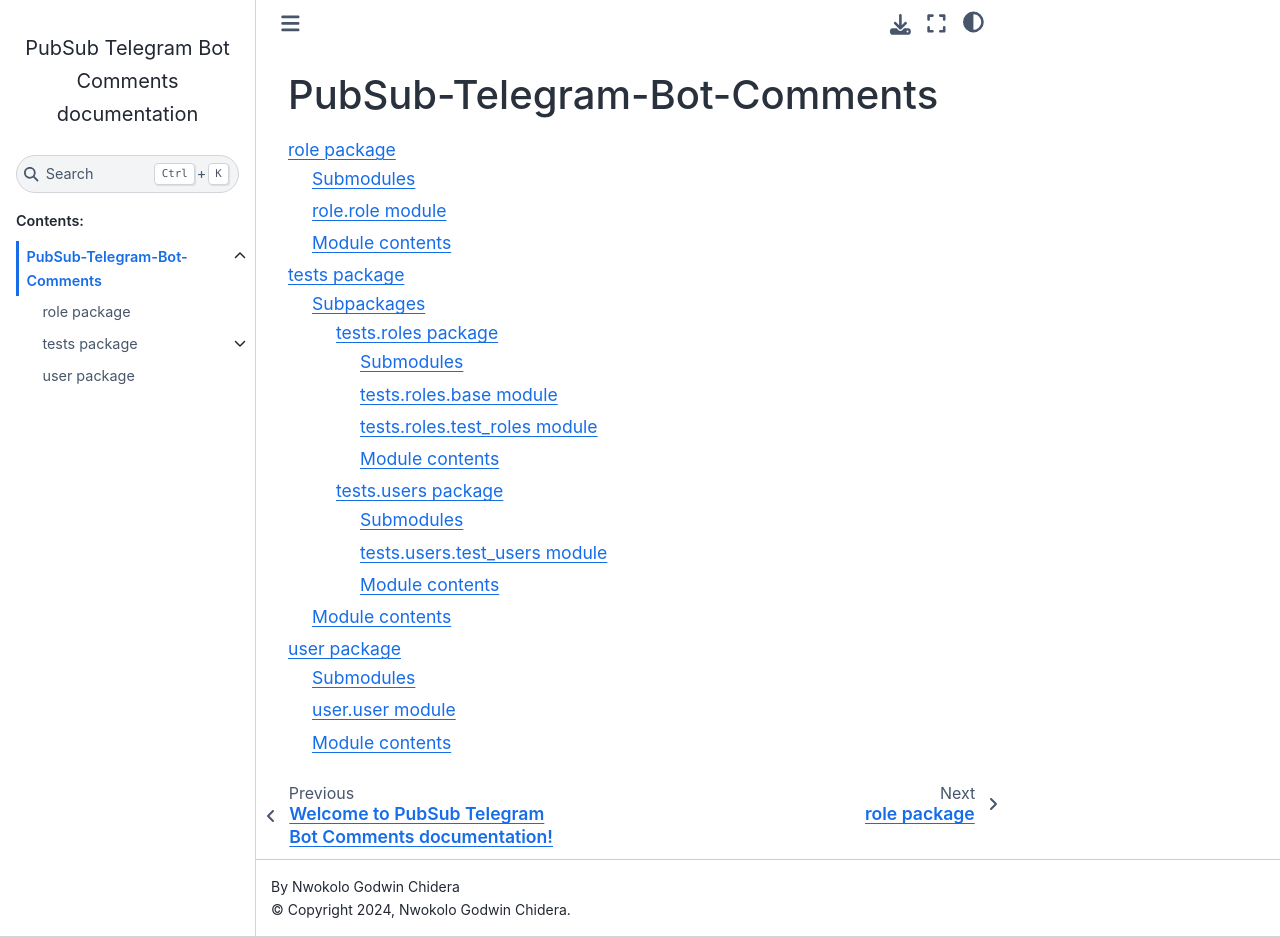
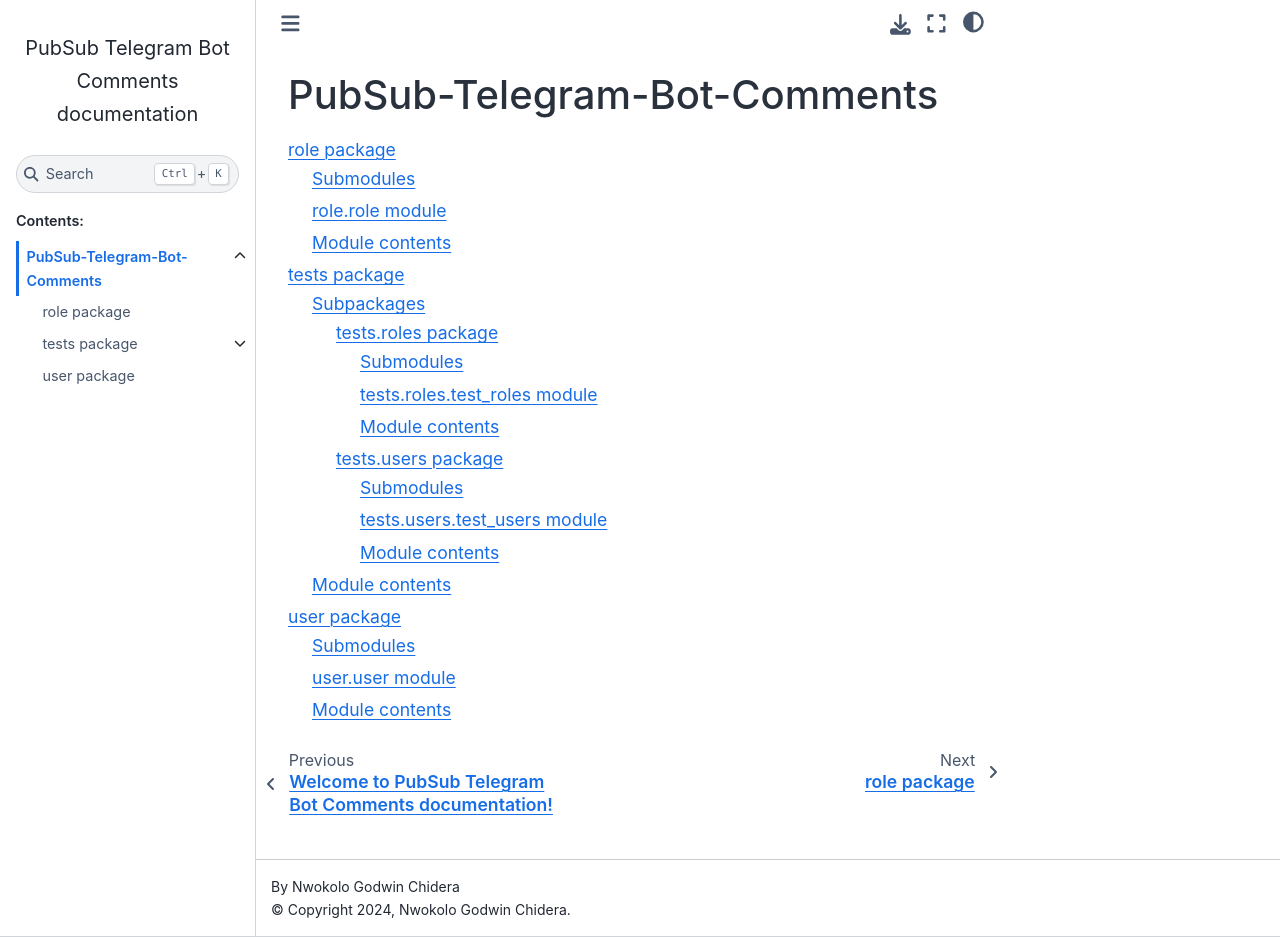
Before and after one commit to alvindera97/T, a Sphinx documentation site: the page built from docs/source/modules.rst, in a window 1280 px wide and 937 px high. Built offline with Sphinx 7.4.7 and the Sphinx Book theme 1.1.4, drawn with Linux system fonts in a browser that asks for light colours.

Commit message:
🚧📖: Update Docs Due To Doc  Referencing Non-existent Module

```diff
--- a/docs/source/tests.roles.rst
+++ b/docs/source/tests.roles.rst
@@ -3,14 +3,6 @@
 
 Submodules
 ----------
-
-tests.roles.base module
------------------------
-
-.. automodule:: tests.roles.base
-   :members:
-   :undoc-members:
-   :show-inheritance:
 
 tests.roles.test\_roles module
 ------------------------------
```
Also changed, not shown: 10 other files.
